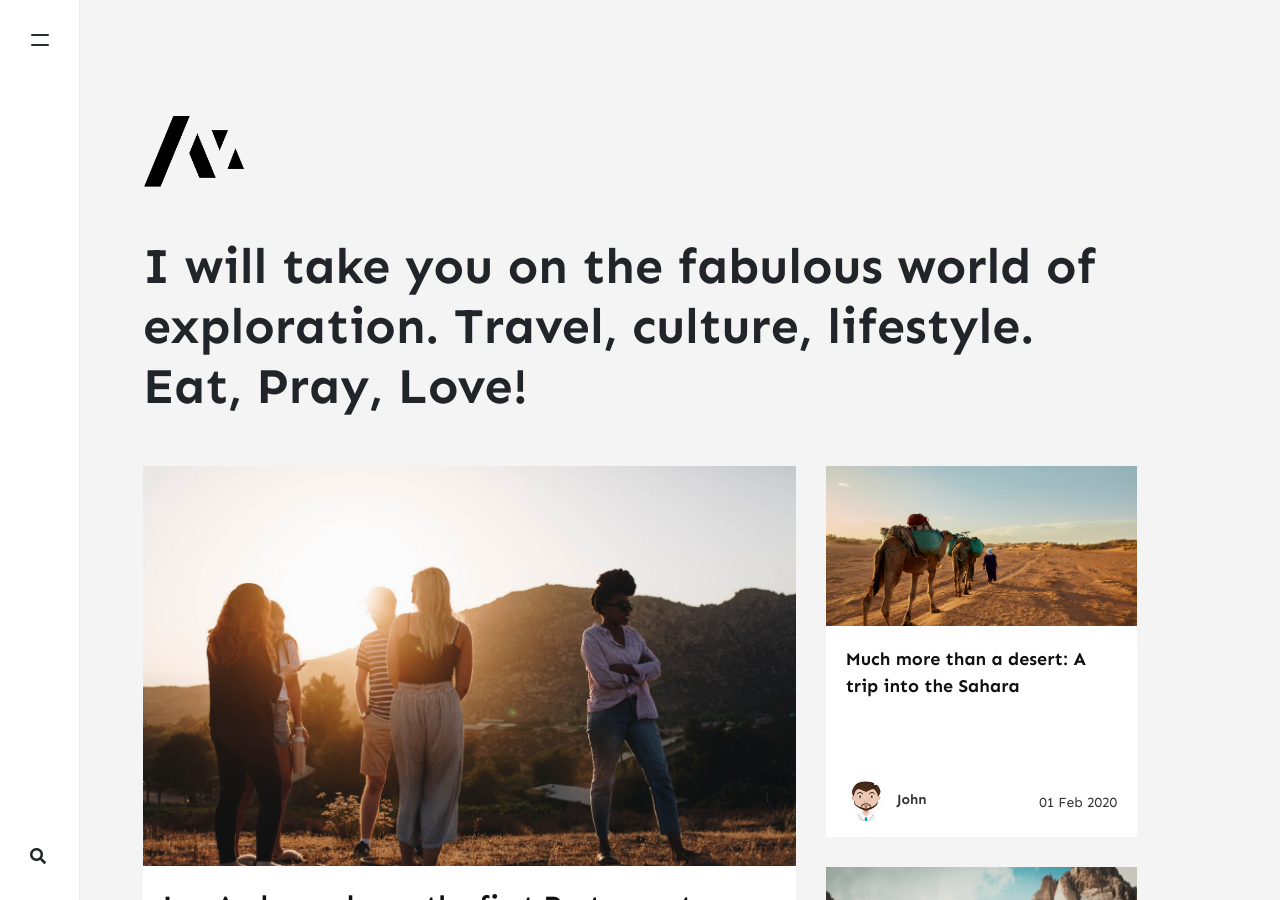
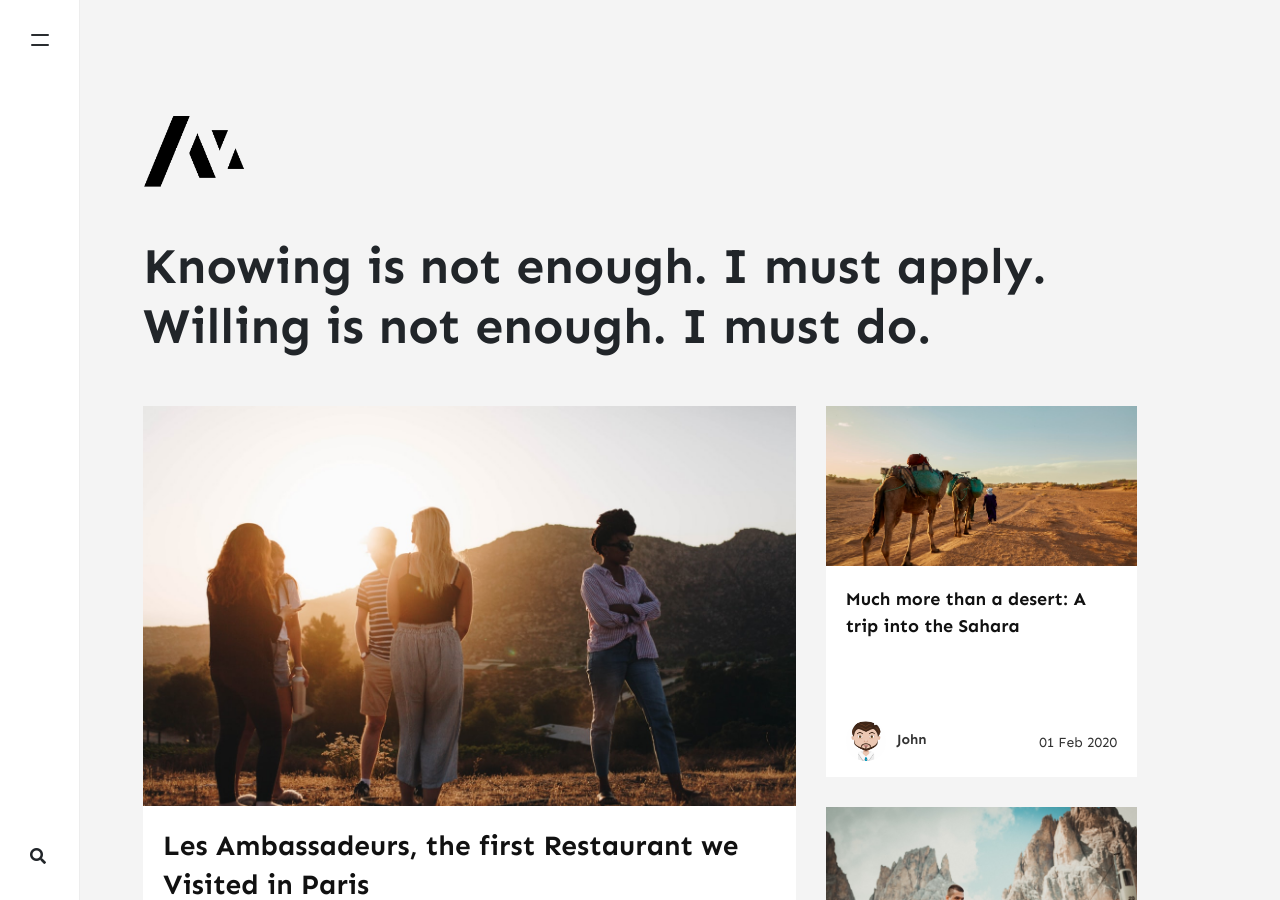
Before and after one commit to 79young/79young.github.io, a Jekyll site: the page built from index.html, in a window 1280 px wide and 900 px high. Built offline with Jekyll 4.4.1, drawn with Linux system fonts in a browser that asks for light colours; nearby versions of some CDN libraries; the list of posts is cut into pages by our own code; comment, search, counter and statistics services are not loaded.

Commit message:
changed desc.

```diff
--- a/_config.yml
+++ b/_config.yml
@@ -1,7 +1,7 @@
 # Site
 name: "Memoirs"
 title: "Memoirs"
-description: "I will take you on the fabulous world of exploration. Travel, culture, lifestyle. Eat, Pray, Love!"
+description: "Knowing is not enough. I must apply. Willing is not enough. I must do."
 logo: 'assets/images/logo.png'
 favicon: 'assets/images/logo.png'
 baseurl: /jekyll-theme-memoirs
```
